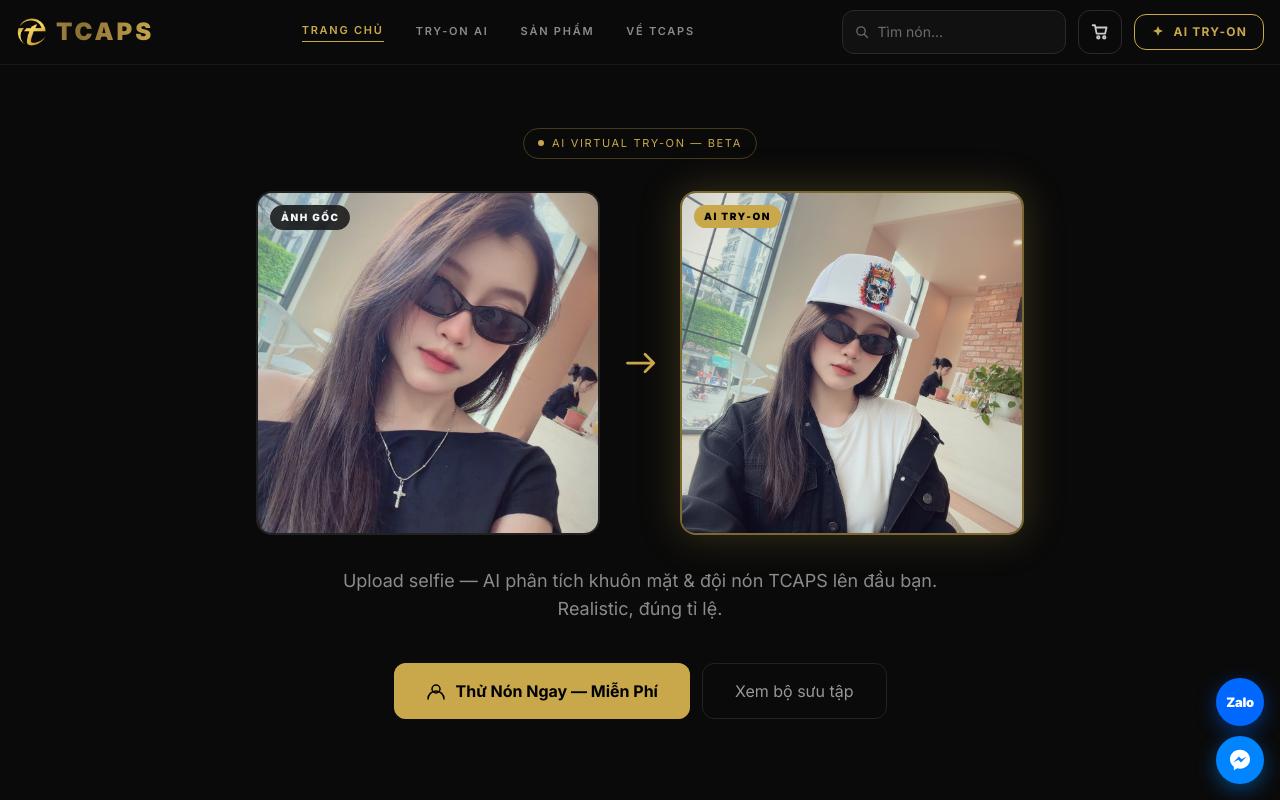
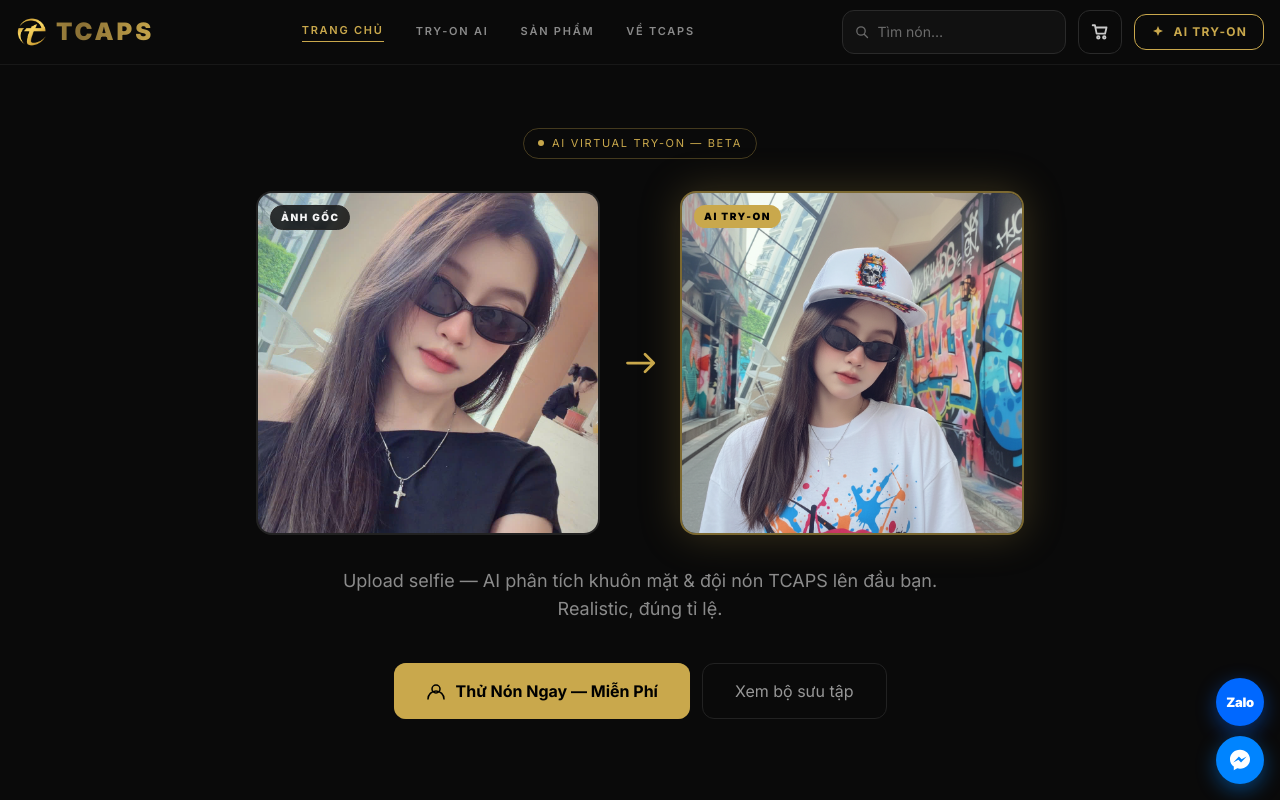
Before and after one commit to Tuanleepro/TCAPS-AI, a Next.js app: page / in a window 1280 px wide. Shown: the top 800 px of the page. Built offline with nearby package versions, Linux system fonts and the light colour scheme.

Commit message:
landing: swap AI Try-On hero image to new 2026-06-06 screenshot
Owner uploaded a fresher try-on demo shot. Replaces the
2026-05-31 screenshot in the before/after hero pair.

```diff
--- a/app/page.tsx
+++ b/app/page.tsx
@@ -62,7 +62,7 @@
             </svg>
           </div>
           <HeroBeforeAfterCard
-            src="/Screenshot 2026-05-31 150637.png"
+            src="/Screenshot 2026-06-06 170824.png"
             label="AI Try-On"
             accent="gold"
             priority
```
Also changed, not shown: public/Screenshot 2026-06-06 170824.png (added).
